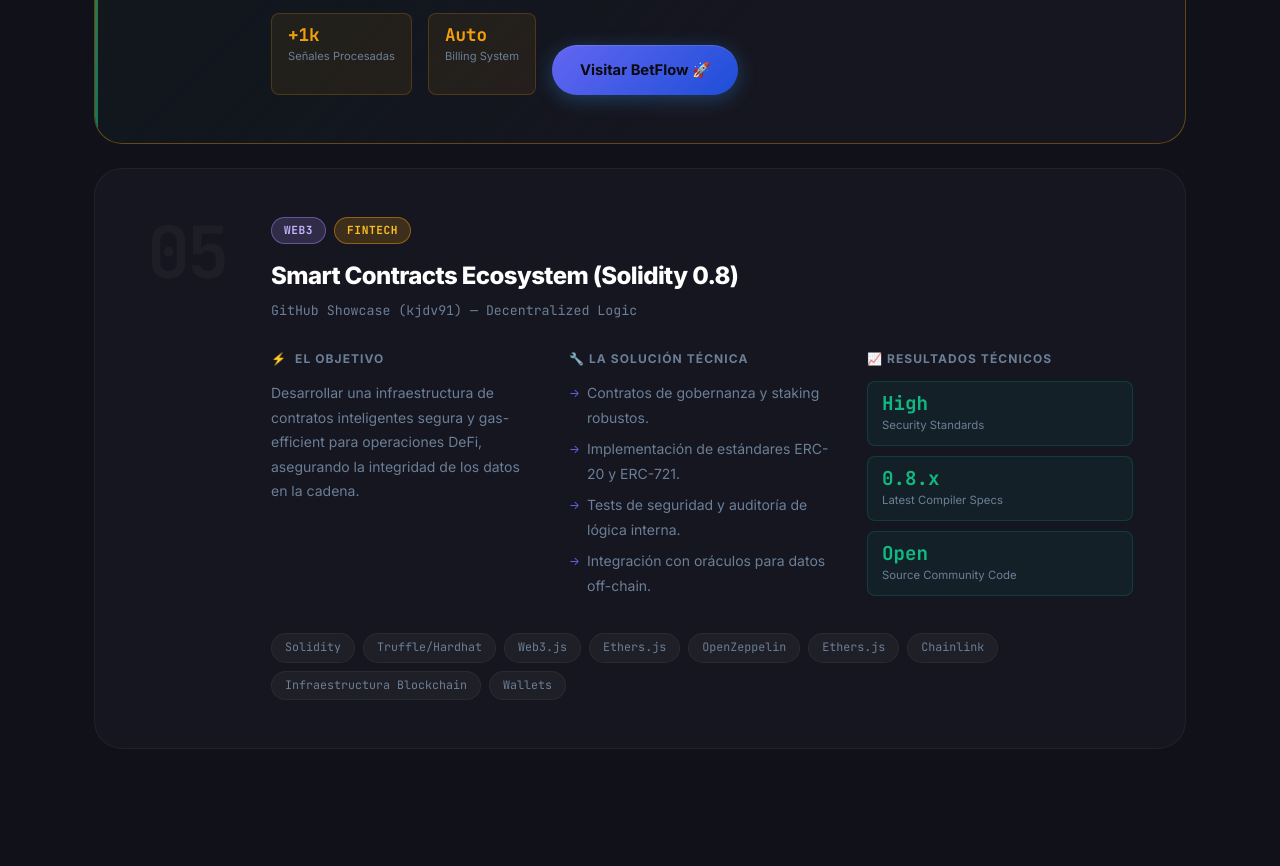
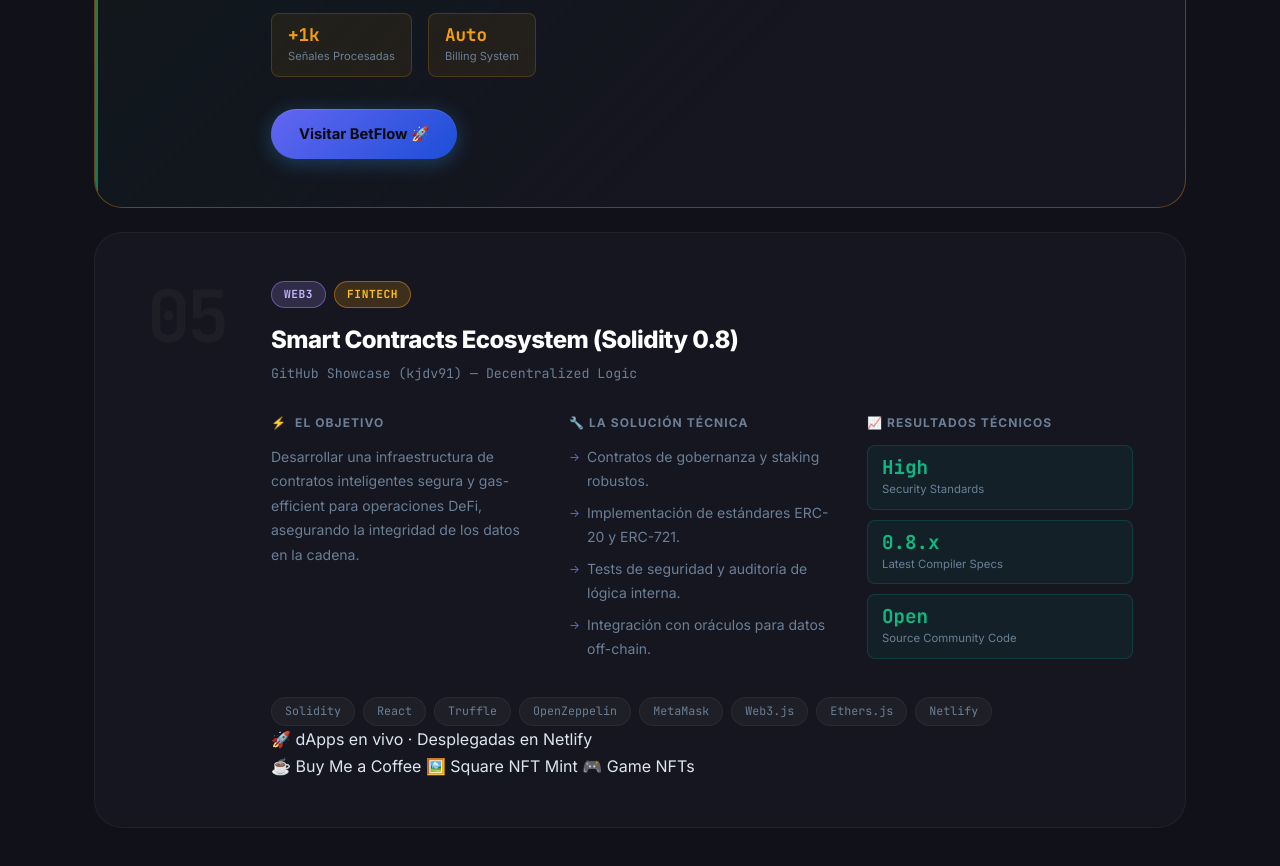
Before and after one commit to kjdv91/portfolio, a plain HTML site: page index.html in a window 1280 px wide. Shown: the part 4687-5553 px from the top of the page. Drawn offline with Linux system fonts and the light colour scheme.

Commit message:
Revise project details and add dApp links
Updated project descriptions and company titles. Added live dApp links section.

```diff
--- a/index.html
+++ b/index.html
@@ -290,13 +290,13 @@
                 <span class="tag tag-agro">Acuícola</span>
               </div>
               <h3 class="project-title">App de Trazabilidad Camaronera</h3>
-              <p class="project-company">Sector Camaronero — Trazabilidad de Producción  Pago de Avance</p>
+              <p class="project-company">Sector Camaronero — Trazabilidad de Producción</p>
             </div>
           </div>
           <div class="project-body">
             <div class="project-challenge">
               <h4><span class="challenge-icon">⚡</span> Desafío</h4>
-              <p>El seguimiento manual de gavetas en el proceso de pelado y descabezado de camarón causaba inconsistencias en la
+              <p>El seguimiento manual de gavetas en el proceso de pelado de camarón causaba inconsistencias en la
                 trazabilidad, afectando el pago de nómina y los reportes de producción.</p>
             </div>
             <div class="project-solution">
@@ -405,7 +405,7 @@
                 <span class="tag tag-product">Product CEO</span>
               </div>
               <h3 class="project-title">BetFlow — Predicción Algorítmica de Apuestas</h3>
-              <p class="project-company">Kevin Jaramillo — Founder & CEO</p>
+              <p class="project-company">Kevin Jaramillo — Founder & CTO</p>
               <div class="betflow-ceo-badge"><span class="badge-dot"></span> Arquitectura, Liderazgo Técnico & Ejecución</div>
             </div>
           </div>
@@ -460,11 +460,11 @@
               <span class="betflow-stat-val">Auto</span>
               <span class="betflow-stat-lbl">Billing System</span>
             </div>
-            <div style="margin-top: 2rem; display: flex; gap: 1rem;">
+          </div>
+          <div style="margin-top: 2rem; display: flex; gap: 1rem;">
             <a href="https://xxbetflow.xyz/" target="_blank" rel="noopener noreferrer" class="btn btn-primary" style="background-color: var(--c-bet-primary); border-color: var(--c-bet-primary); color: #0a0a0f; font-weight: bold;">
               Visitar BetFlow 🚀
             </a>
-           </div>
           </div>
         </div>
       </article>
@@ -517,11 +517,27 @@
             </div>
           </div>
           <div class="project-stack">
-            <span class="stack-pill">Solidity</span><span class="stack-pill">Truffle/Hardhat</span>
-            <span class="stack-pill">Web3.js</span><span class="stack-pill">Ethers.js</span>
-            <span class="stack-pill">OpenZeppelin</span><span class="stack-pill">Ethers.js</span>
-            <span class="stack-pill">Chainlink</span><span class="stack-pill">Infraestructura Blockchain</span>
-            <span class="stack-pill">Wallets</span>
+            <span class="stack-pill">Solidity</span><span class="stack-pill">React</span>
+            <span class="stack-pill">Truffle</span><span class="stack-pill">OpenZeppelin</span>
+            <span class="stack-pill">MetaMask</span><span class="stack-pill">Web3.js</span>
+            <span class="stack-pill">Ethers.js</span><span class="stack-pill">Netlify</span>
+          </div>
+
+          <!-- Live dApp Links -->
+          <div class="dapp-links">
+            <p class="dapp-links-label">🚀 dApps en vivo · Desplegadas en Netlify</p>
+            <a href="https://buymeacoffeedapp.netlify.app/" target="_blank" rel="noopener noreferrer" class="dapp-link">
+              <span class="dapp-link-icon">☕</span>
+              <span>Buy Me a Coffee</span>
+            </a>
+            <a href="https://squarenft.netlify.app/" target="_blank" rel="noopener noreferrer" class="dapp-link">
+              <span class="dapp-link-icon">🖼️</span>
+              <span>Square NFT Mint</span>
+            </a>
+            <a href="https://gamenfts.netlify.app/" target="_blank" rel="noopener noreferrer" class="dapp-link">
+              <span class="dapp-link-icon">🎮</span>
+              <span>Game NFTs</span>
+            </a>
           </div>
         </div>
       </article>
@@ -639,11 +655,11 @@
               <span class="info-label">Newsletter & Blog</span>
               <span class="info-value">Cryptomano: Tech & Crypto</span>
             </div>
-          </a>
-          <div class="about-cta">
+          </a> -->
+          <!-- <div class="about-cta">
             <a href="#contact" class="btn btn-primary" id="about-cta">Hablemos de tu proyecto</a>
             <a href="#" class="btn btn-ghost" id="about-cv" download>Descargar CV</a>
-          </div>-->
+          </div> -->
         </div>
       </div>
     </div>
```
